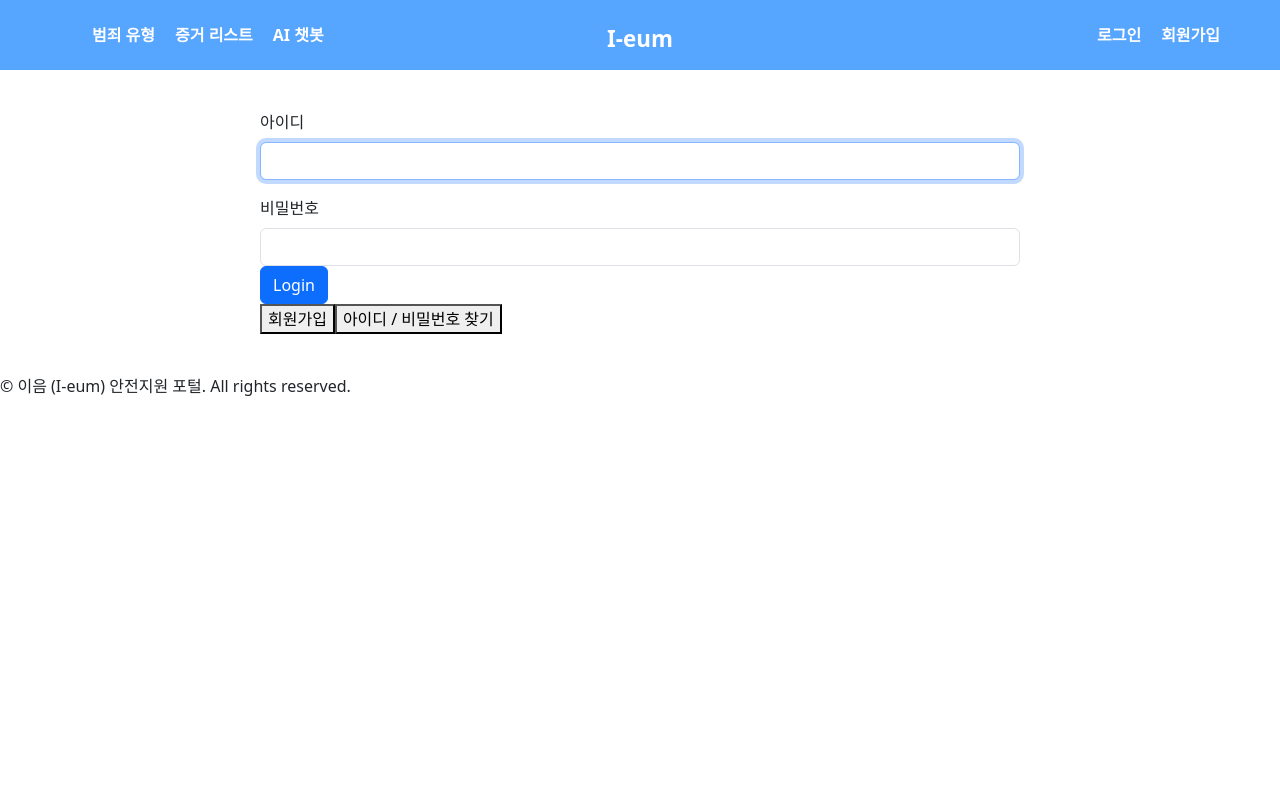
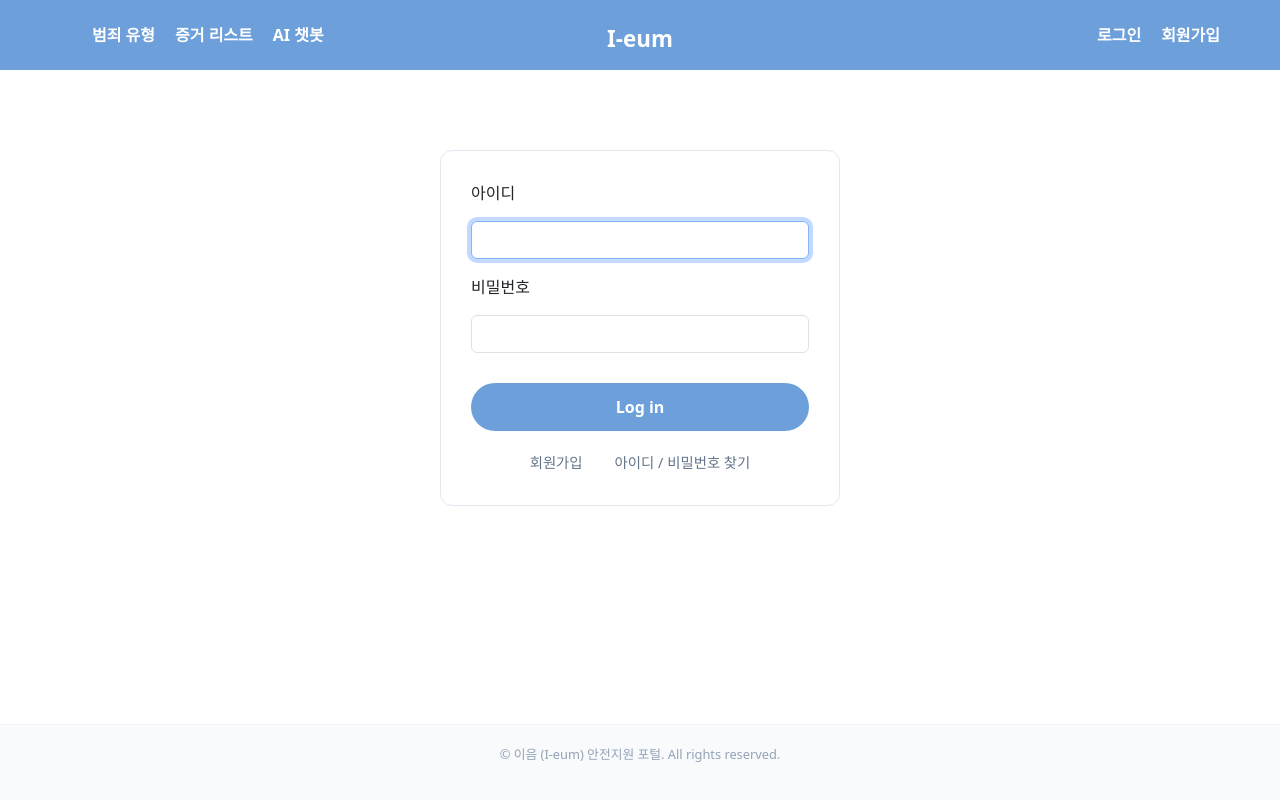
Before and after one commit to jinjinx28/I-eum, a React (Vite) app in the folder front/: page /login in a window 1280 px wide. Built offline with nearby package versions, Linux system fonts and the light colour scheme.

Commit message:
fix - resolve login button styling

```diff
--- a/front/src/App.jsx
+++ b/front/src/App.jsx
@@ -6,23 +6,22 @@ import NavGroup from './component/NavGroup.jsx';
 import Home from './component/Home.jsx';
 import Login from './component/Login.jsx';
 import Signup from './component/Signup.jsx';
+import Footer from './component/Footer.jsx';
 
 function App() {
   return (
-    <div className="App">
+    <div className="app-layout">
       <NavGroup />
 
-      <div>
+      <main className='content-wrapper'>
         <Routes>
           <Route path="/" element={<Home />} />
           <Route path="/login" element={<Login />} />
           <Route path="/signup" element={<Signup />} />
         </Routes>
+      </main>
 
-        <footer className="footer">
-          <p>&copy; 이음 (I-eum) 안전지원 포털. All rights reserved.</p>
-        </footer>
-      </div>
+      <Footer/>
     </div>
   );
 }
--- /dev/null
+++ b/front/src/component/Footer.jsx
@@ -0,0 +1,11 @@
+import '../css/Footer.css';
+
+function Footer() {
+    return(
+        <footer className='footer'>
+            <p>&copy; 이음 (I-eum) 안전지원 포털. All rights reserved.</p>
+        </footer>
+    );
+}
+
+export default Footer;
--- a/front/src/component/Login.jsx
+++ b/front/src/component/Login.jsx
@@ -1,8 +1,9 @@
 import { useState, useRef } from 'react';
-import { Nav, Form, Button, FormGroup } from 'react-bootstrap';
 import { useNavigate } from 'react-router-dom';
+import { Nav, Form, FormGroup } from 'react-bootstrap';
 import { useAuthStore } from '../../store/authStore.js';
 import { axiosPost } from '../util/dataAxios.js';
+import '../css/Login.css';
 
 function Login() {
     const navigate = useNavigate();
@@ -53,7 +54,7 @@ function Login() {
     };
 
     return (
-        <div className='main-content'>
+        <div className='loginbox'>
             <Form onSubmit={handleLoginSubmit}>
                 <Form.Group>
                     <Form.Label>아이디</Form.Label>
@@ -77,7 +78,7 @@ function Login() {
                     />
                 </Form.Group>
 
-                <Button type='submit' className='loginBtn'>Login</Button>
+                <button type='submit' className='loginBtn'>Log in</button>
             </Form>
 
             <div className='sign'>
--- /dev/null
+++ b/front/src/css/Footer.css
@@ -0,0 +1,9 @@
+.footer {
+    text-align: center;
+    padding: 20px;
+    color: #94a3b8;
+    font-size: 0.8rem;
+    border-top: 1px solid #f1f5f9;
+    background-color: #f8fafc;
+    margin-top: auto;
+}
--- /dev/null
+++ b/front/src/css/Login.css
@@ -0,0 +1,46 @@
+/* login */
+.loginbox {
+    max-width: 400px;
+    margin: 80px auto;
+    padding: 30px;
+    border: 1px solid #e2e8f0;
+    border-radius: 12px;
+}
+
+/* form */
+.form-group { margin-bottom: 20px; }
+.form-control {
+    width: 100%;
+    padding: 10px;
+    border: 1px solid #cbd5e1;
+    border-radius: 6px;
+    margin-top: 8px;
+}
+
+/* login button */
+.loginBtn {
+    width: 100%;
+    padding: 12px;
+    background-color: var(--primary-color);
+    border: none;
+    border-radius: 50px;
+    color: white;
+    font-weight: 600;
+    cursor: pointer;
+    margin-top: 30px;
+}
+
+/* sign button */
+.sign {
+    display: flex;
+    justify-content: center;
+    gap: 20px;
+    margin-top: 20px;
+}
+.sign button {
+    background: none;
+    border: none;
+    color: #64748b;
+    font-size: 0.9rem;
+    cursor: pointer;
+}
--- a/front/src/index.css
+++ b/front/src/index.css
@@ -1,5 +1,5 @@
 :root {
-  --primary-color: #56a5ff;
+  --primary-color: #6da0da;
   --secondary-color: #4a90e2;
   --bg-color: #f4f7fa;
   --text-dark: #333;
@@ -23,7 +23,7 @@ code {
     monospace;
 }
 
-.App {
+.app-layout {
     padding-top: 70px;
     min-height: 100vh;
     display: flex;
```
